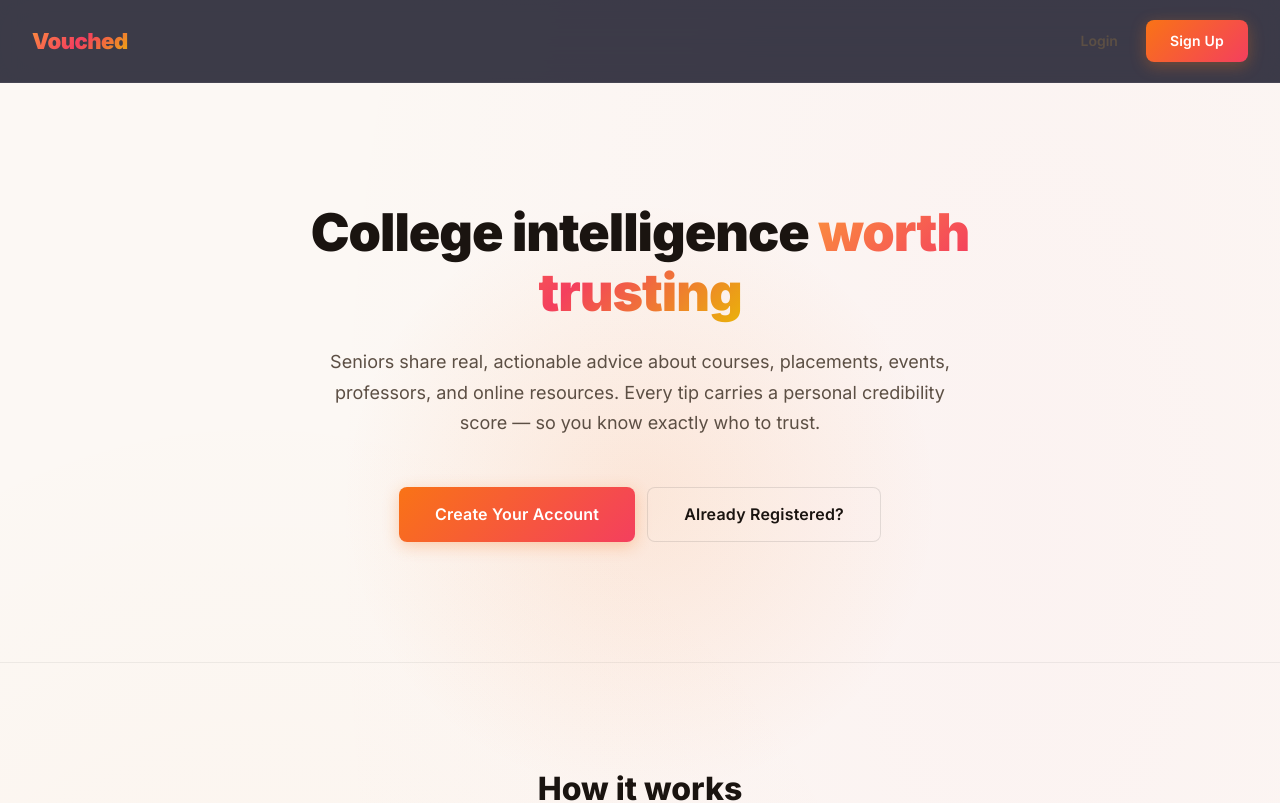
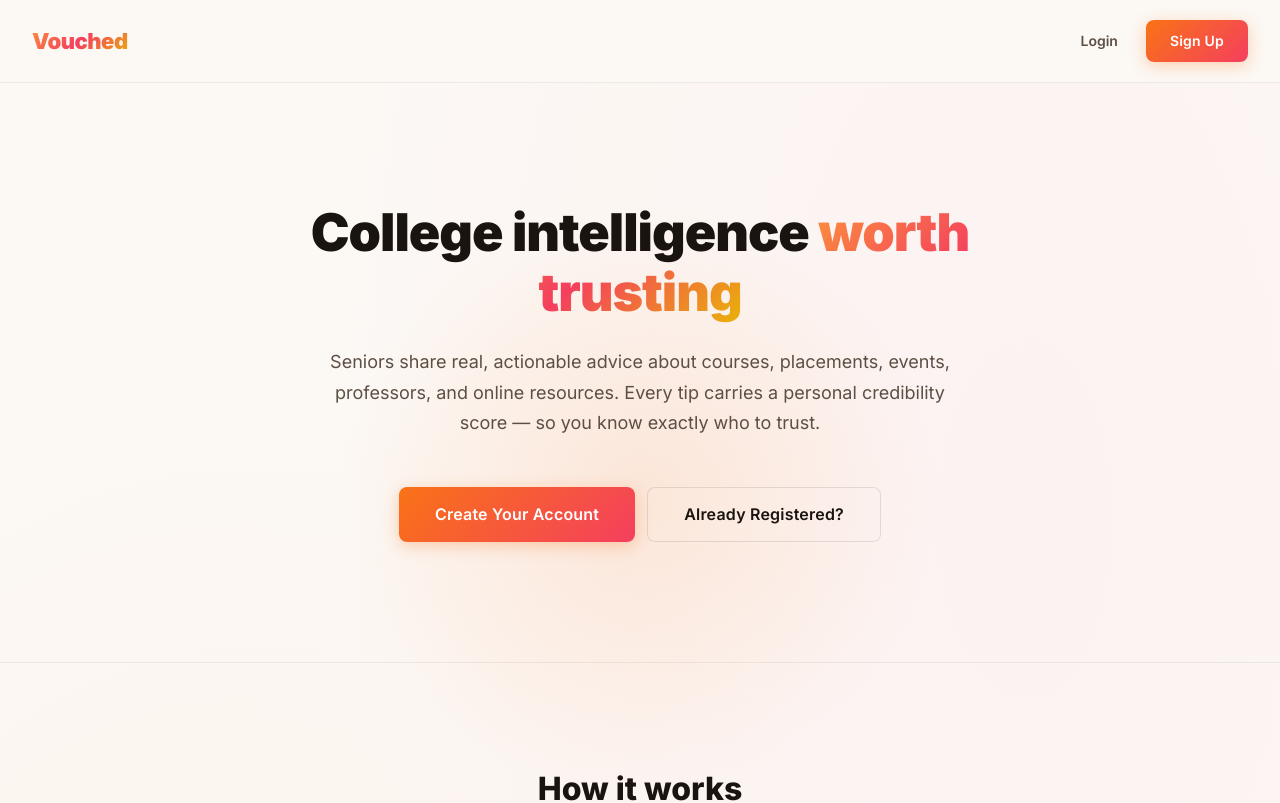
Before and after one commit to Rohil-Soni/Vouched, a React (Vite) app in the folder frontend/: page / in a window 1280 px wide. Shown: the top 803 px of the page. Built offline with nearby package versions, Linux system fonts and the light colour scheme.

Commit message:
fix: landing page navbar bg to match light theme

```diff
--- a/frontend/src/pages/Landing.jsx
+++ b/frontend/src/pages/Landing.jsx
@@ -10,9 +10,8 @@ export default function Landing() {
       <nav style={{
         display: 'flex', justifyContent: 'space-between', alignItems: 'center',
         padding: '20px 32px',
-        background: 'rgba(12, 12, 29, 0.8)',
-        backdropFilter: 'blur(20px)',
-        borderBottom: '1px solid rgba(255,255,255,0.06)',
+        background: 'var(--bg)',
+        borderBottom: '1px solid var(--border)',
         position: 'sticky', top: 0, zIndex: 100
       }}>
         <div style={{
```
